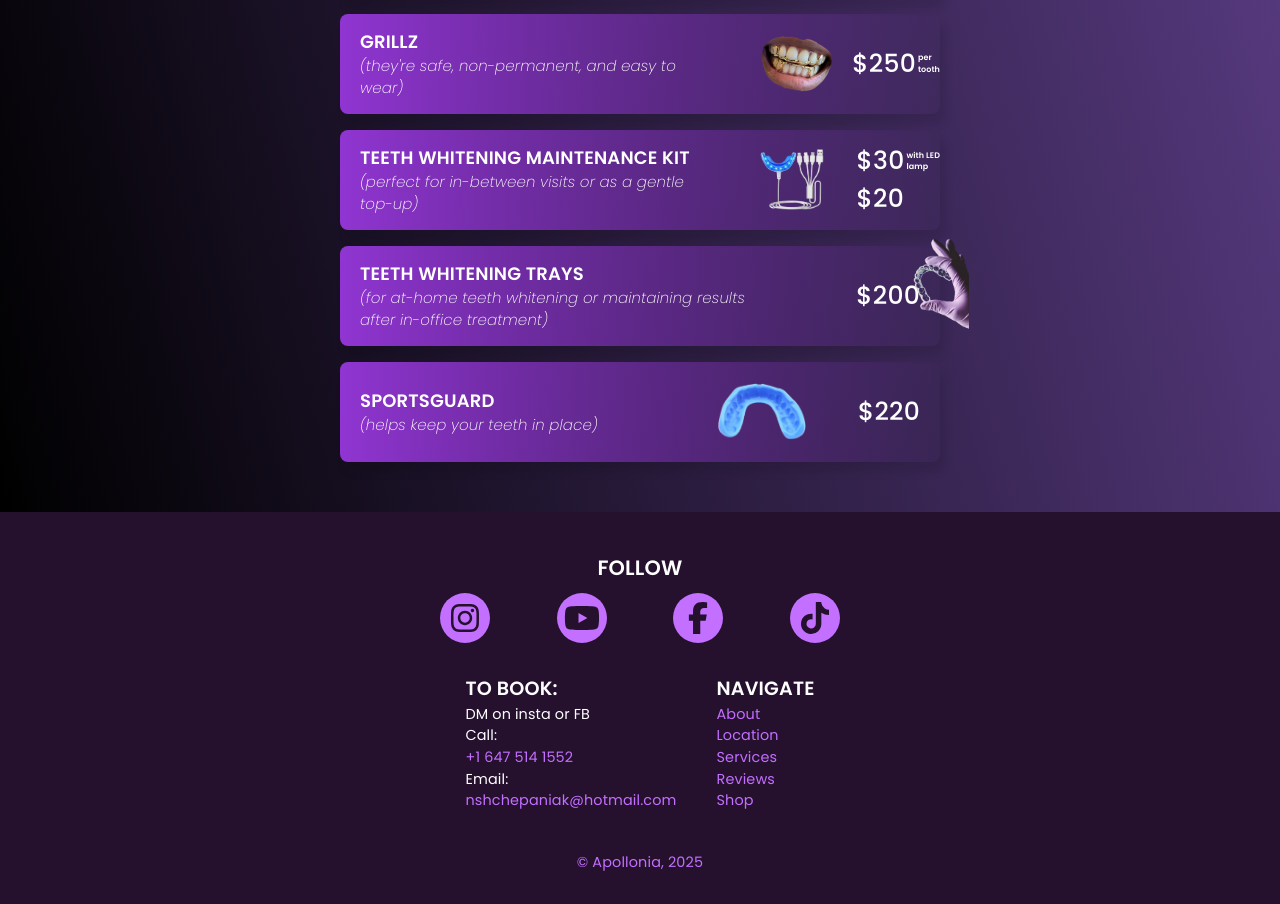
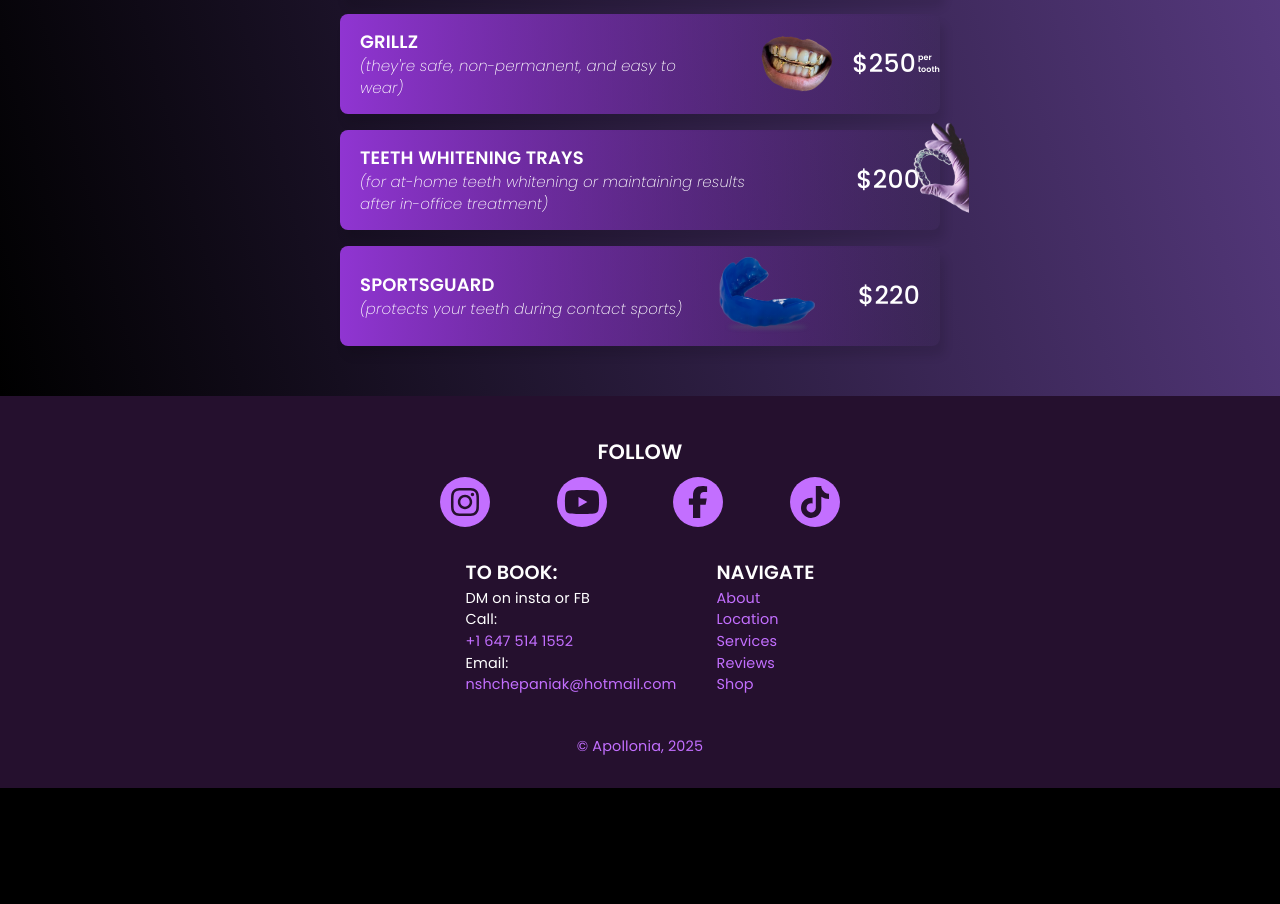
Before and after one commit to nadobrranichh/apollonia-2.0, a React (Vite) app: page /services in a window 1280 px wide. Shown: the part 982-1886 px from the top of the page. After the commit the page ends 1770 px from the top, so only its background shows below. Built offline with nearby package versions, Linux system fonts and the light colour scheme.

Commit message:
updated services

```diff
--- a/src/components/Service.tsx
+++ b/src/components/Service.tsx
@@ -76,14 +76,12 @@ const Service: React.FC<{ service: ServiceProps }> = ({ service }) => {
           maxWidth: "400px",
         }}
       >
-        {/* service-title */}
         <Typography
           sx={textStyle(600, { xs: "0.75rem", md: "18px" }, "uppercase")}
           component="p"
         >
           {title}
         </Typography>
-        {/* service-text */}
         <Typography
           component="p"
           sx={{
@@ -95,20 +93,7 @@ const Service: React.FC<{ service: ServiceProps }> = ({ service }) => {
         </Typography>
       </Box>
 
-      {!Array.isArray(price) && !Array.isArray(priceComment)
-        ? renderPriceContainer(price, priceComment)
-        : Array.isArray(price) &&
-          Array.isArray(priceComment) && (
-            <Box
-              sx={{
-                display: "flex",
-                flexDirection: "column",
-                justifyContent: "start",
-              }}
-            >
-              {price.map((p, i) => renderPriceContainer(p, priceComment[i]))}
-            </Box>
-          )}
+      {renderPriceContainer(price, priceComment)}
 
       {image && <Box component="img" src={image} sx={imageStyles}></Box>}
     </Box>
--- a/src/lists/servicesList.ts
+++ b/src/lists/servicesList.ts
@@ -1,7 +1,6 @@
 import RegularWhiteningTeethImg from "../assets/regular-whitening-teeth.png";
 import ApolloniaWhiteningTeethImg from "../assets/apollonia-whitening-teeth.png";
 import GrillzImg from "../assets/grillz.png";
-import MaintenanceKitImg from "../assets/maintenance-kit.png";
 import WhiteningTrayImg from "../assets/whitening-tray-cropped.png";
 import SportsguardImg from "../assets/sportsguard.png";
 import { serviceImageStyle } from "../utils/styling";
@@ -11,9 +10,9 @@ export interface ServiceProps {
   title: string;
   text: string;
   textWidth?: string;
-  price: number | [number, number];
-  priceComment: string | [string, string] | null;
-  image?: any;
+  price: number;
+  priceComment: string | null;
+  image?: string;
   imageStyles?: {};
 }
 
@@ -83,19 +82,6 @@ export const servicesList: ServiceProps[] = [
   },
   {
     id: 8,
-    title: "teeth whitening maintenance kit",
-    text: "(perfect for in-between visits or as a gentle top-up)",
-    price: [30, 20],
-    priceComment: ["with LED /lamp", ""],
-    image: MaintenanceKitImg,
-    imageStyles: serviceImageStyle(
-      "absolute",
-      { xs: "2.8rem", md: "4rem" },
-      { xs: "63%", md: "70%" }
-    ),
-  },
-  {
-    id: 9,
     title: "teeth whitening trays",
     text: "(for at-home teeth whitening or maintaining results after in-office treatment)",
     textWidth: "100%",
@@ -109,15 +95,15 @@ export const servicesList: ServiceProps[] = [
     ),
   },
   {
-    id: 10,
+    id: 9,
     title: "sportsguard",
-    text: "(helps keep your teeth in place)",
+    text: "(protects your teeth during contact sports)",
     price: 220,
     priceComment: null,
     image: SportsguardImg,
     imageStyles: serviceImageStyle(
       "absolute",
-      { xs: "3.5rem", md: "5.5rem" },
+      { xs: "4.2rem", md: "6.2rem" },
       "63%"
     ),
   },
```
Also changed, not shown: src/assets/sportsguard.png.
